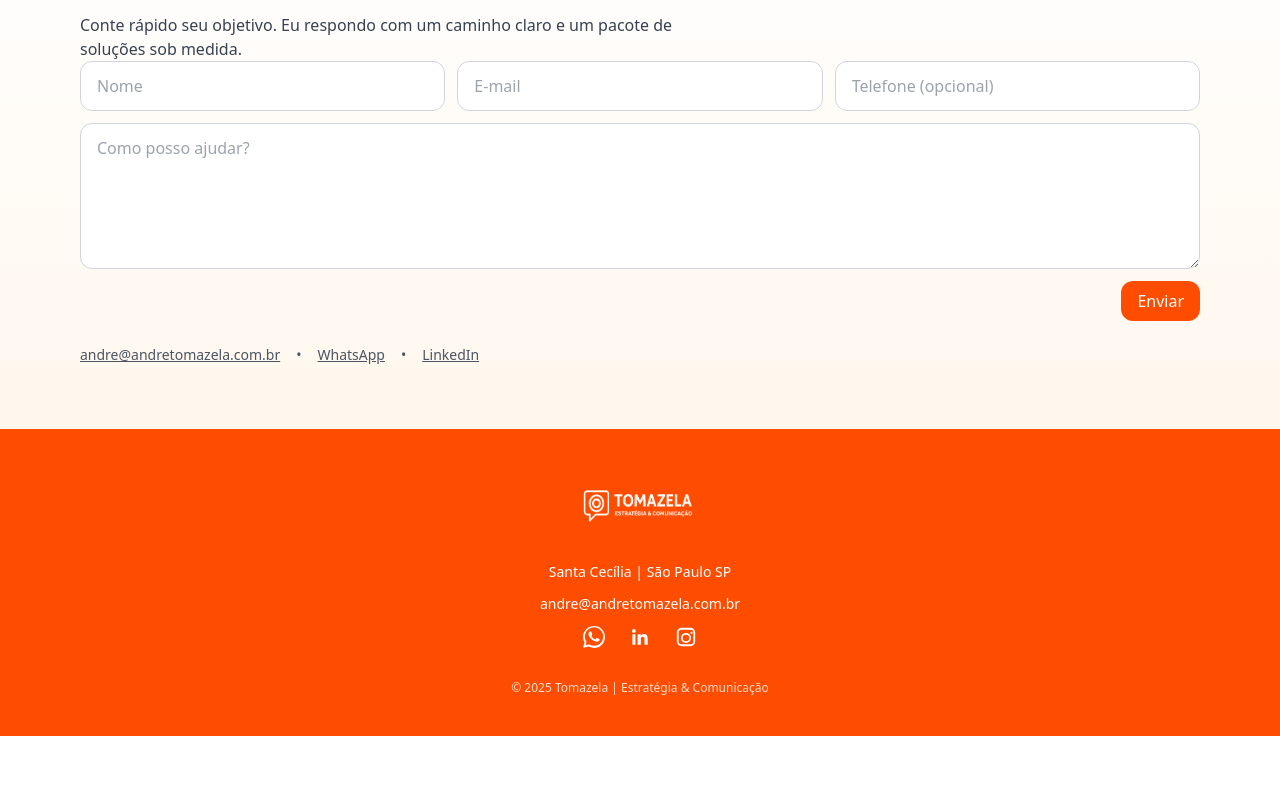
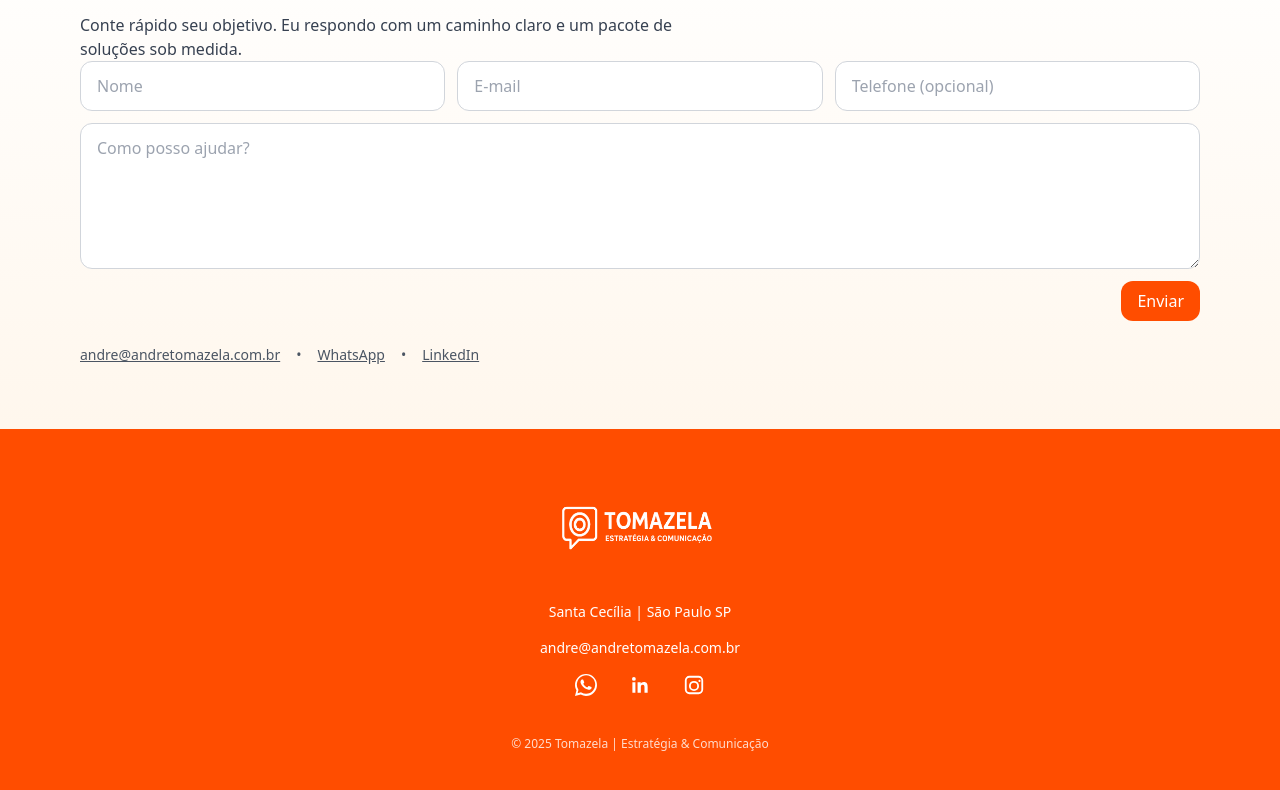
Before and after one commit to andretomazela-dev/manifesto, a Next.js app: page / in a window 1280 px wide. Shown: the part 1899-2689 px from the top of the page. Before the commit the page ends 2635 px from the top, so only its background shows below. Built offline with nearby package versions, Linux system fonts and the light colour scheme.

Commit message:
Update Footer.jsx

```diff
--- a/components/Footer.jsx
+++ b/components/Footer.jsx
@@ -4,57 +4,79 @@ import Image from "next/image";
 function IconWhatsApp(props) {
   return (
     <svg viewBox="0 0 24 24" width="22" height="22" fill="currentColor" aria-hidden="true" {...props}>
-      <path d="M20.52 3.48A11.94 11.94 0 0 0 12.01 0 11.99 11.99 0 0 0 0 12c0 2.11.55 4.06 1.61 5.83L0 24l6.32-1.65A11.86 11.86 0 0 0 12 24h.01A12 12 0 0 0 24 12c0-3.2-1.25-6.2-3.48-8.52zm-8.5 18.02h-.01a9.97 9.97 0 0 1-5.08-1.39l-.36-.22-3.75.98.99-3.66-.24-.38A9.98 9.98 0 1 1 12.02 21.5zm5.46-7.49c-.3-.15-1.77-.87-2.04-.97-.27-.1-.47-.15-.67.15s-.76.97-.93 1.17-.34.22-.64.07c-.3-.15-1.26-.46-2.4-1.47-.89-.79-1.49-1.77-1.66-2.07-.17-.3-.02-.46.13-.61.13-.13.3-.34.45-.52.15-.18.2-.3.3-.5.1-.2.05-.37-.02-.52-.07-.15-.67-1.62-.92-2.21-.24-.58-.49-.5-.67-.51-.17-.01-.37-.01-.57-.01-.2 0-.52.07-.79.37-.27.3-1.04 1.02-1.04 2.48 0 1.46 1.06 2.88 1.21 3.08.15.2 2.09 3.19 5.07 4.47.71.31 1.26.49 1.69.62.71.23 1.35.2 1.86.12.57-.08 1.77-.72 2.02-1.42.25-.7.25-1.3.17-1.42-.08-.12-.27-.2-.57-.35z"/>
+      <path d="M20.52 3.48A11.94 11.94 0 0 0 12.01 0 11.99 11.99 0 0 0 0 12c0 2.11.55 4.06 1.61 5.83L0 24l6.32-1.65A11.86 11.86 0 0 0 12 24h.01A12 12 0 0 0 24 12c0-3.2-1.25-6.2-3.48-8.52zm-8.5 18.02h-.01a9.97 9.97 0 0 1-5.08-1.39l-.36-.22-3.75.98.99-3.66-.24-.38A9.98 9.98 0 1 1 12.02 21.5zm5.46-7.49c-.3-.15-1.77-.87-2.04-.97-.27-.1-.47-.15-.67.15s-.76.97-.93 1.17-.34.22-.64.07c-.3-.15-1.26-.46-2.4-1.47-.89-.79-1.49-1.77-1.66-2.07-.17-.3-.02-.46.13-.61.13-.13.3-.34.45-.52.15-.18.2-.3.3-.5.1-.2.05-.37-.02-.52-.07-.15-.67-1.62-.92-2.21-.24-.58-.49-.5-.67-.51-.17-.01-.37-.01-.57-.01-.2 0-.52.07-.79.37-.27.3-1.04 1.02-1.04 2.48 0 1.46 1.06 2.88 1.21 3.08.15.2 2.09 3.19 5.07 4.47.71.31 1.26.49 1.69.62.71.23 1.35.2 1.86.12.57-.08 1.77-.72 2.02-1.42.25-.7.25-1.3.17-1.42-.08-.12-.27-.2-.57-.35z" />
     </svg>
   );
 }
 function IconLinkedIn(props) {
   return (
     <svg viewBox="0 0 24 24" width="22" height="22" fill="currentColor" aria-hidden="true" {...props}>
-      <path d="M20.45 20.45h-3.55v-5.6c0-1.34-.02-3.06-1.86-3.06-1.86 0-2.14 1.45-2.14 2.96v5.7H9.35V9h3.4v1.56h.05c.47-.9 1.62-1.86 3.33-1.86 3.56 0 4.22 2.34 4.22 5.38v6.38ZM5.34 7.43A2.06 2.06 0 1 1 5.35 3.3a2.06 2.06 0 0 1-.01 4.13ZM6.99 20.45H3.7V9h3.29v11.45Z"/>
+      <path d="M20.45 20.45h-3.55v-5.6c0-1.34-.02-3.06-1.86-3.06-1.86 0-2.14 1.45-2.14 2.96v5.7H9.35V9h3.4v1.56h.05c.47-.9 1.62-1.86 3.33-1.86 3.56 0 4.22 2.34 4.22 5.38v6.38ZM5.34 7.43A2.06 2.06 0 1 1 5.35 3.3a2.06 2.06 0 0 1-.01 4.13ZM6.99 20.45H3.7V9h3.29v11.45Z" />
     </svg>
   );
 }
 function IconInstagram(props) {
   return (
     <svg viewBox="0 0 24 24" width="22" height="22" fill="currentColor" aria-hidden="true" {...props}>
-      <path d="M7 2h10a5 5 0 0 1 5 5v10a5 5 0 0 1-5 5H7a5 5 0 0 1-5-5V7a5 5 0 0 1 5-5Zm0 2a3 3 0 0 0-3 3v10a3 3 0 0 0 3 3h10a3 3 0 0 0 3-3V7a3 3 0 0 0-3-3H7Zm5 3.5a5.5 5.5 0 1 1 0 11.001 5.5 5.5 0 0 1 0-11Zm0 2a3.5 3.5 0 1 0 .002 7.002A3.5 3.5 0 0 0 12 9.5ZM18 6.35a1.15 1.15 0 1 1 0 2.3 1.15 1.15 0 0 1 0-2.3Z"/>
+      <path d="M7 2h10a5 5 0 0 1 5 5v10a5 5 0 0 1-5 5H7a5 5 0 0 1-5-5V7a5 5 0 0 1 5-5Zm0 2a3 3 0 0 0-3 3v10a3 3 0 0 0 3 3h10a3 3 0 0 0 3-3V7a3 3 0 0 0-3-3H7Zm5 3.5a5.5 5.5 0 1 1 0 11.001 5.5 5.5 0 0 1 0-11Zm0 2a3.5 3.5 0 1 0 .002 7.002A3.5 3.5 0 0 0 12 9.5ZM18 6.35a1.15 1.15 0 1 1 0 2.3 1.15 1.15 0 0 1 0-2.3Z" />
     </svg>
   );
 }
 
 export default function Footer() {
   return (
-    <footer className="bg-[#FF4D00] text-white py-10 px-6">
-      <div className="flex flex-col items-center text-center space-y-3">
+    <footer className="bg-[#FF4D00] text-white py-12 px-6">
+      <div className="flex flex-col items-center text-center space-y-4">
         <Image
           src="/logo-tomazela-br-fundotransp.png"
           alt="Tomazela | Estratégia & Comunicação"
-          width={130}
-          height={40}
+          width={180}
+          height={55}
           className="mb-2"
+          priority
         />
 
         <p className="text-sm">Santa Cecília | São Paulo SP</p>
 
-        <a href="mailto:andre@andretomazela.com.br" className="text-sm hover:underline break-all">
+        <a
+          href="mailto:andre@andretomazela.com.br"
+          className="text-sm hover:underline break-all"
+        >
           andre@andretomazela.com.br
         </a>
 
-        <div className="flex justify-center gap-6 mt-2">
-          <a href="https://wa.me/message/TUNCL3KFQIECM1" target="_blank" rel="noopener noreferrer" aria-label="WhatsApp" className="hover:opacity-80 transition">
+        <div className="flex justify-center gap-8 mt-3">
+          <a
+            href="https://wa.me/message/TUNCL3KFQIECM1"
+            target="_blank"
+            rel="noopener noreferrer"
+            aria-label="WhatsApp"
+            className="hover:opacity-80 transition"
+          >
             <IconWhatsApp />
           </a>
-          <a href="https://www.linkedin.com/in/tomazela/" target="_blank" rel="noopener noreferrer" aria-label="LinkedIn" className="hover:opacity-80 transition">
+          <a
+            href="https://www.linkedin.com/in/tomazela/"
+            target="_blank"
+            rel="noopener noreferrer"
+            aria-label="LinkedIn"
+            className="hover:opacity-80 transition"
+          >
             <IconLinkedIn />
           </a>
-          <a href="https://www.instagram.com/andretomazela/" target="_blank" rel="noopener noreferrer" aria-label="Instagram" className="hover:opacity-80 transition">
+          <a
+            href="https://www.instagram.com/andretomazela/"
+            target="_blank"
+            rel="noopener noreferrer"
+            aria-label="Instagram"
+            className="hover:opacity-80 transition"
+          >
             <IconInstagram />
           </a>
         </div>
       </div>
 
-      <div className="mt-8 text-center text-xs text-white/80">
+      <div className="mt-10 text-center text-xs text-white/80">
         © {new Date().getFullYear()} Tomazela | Estratégia & Comunicação
       </div>
     </footer>
```
